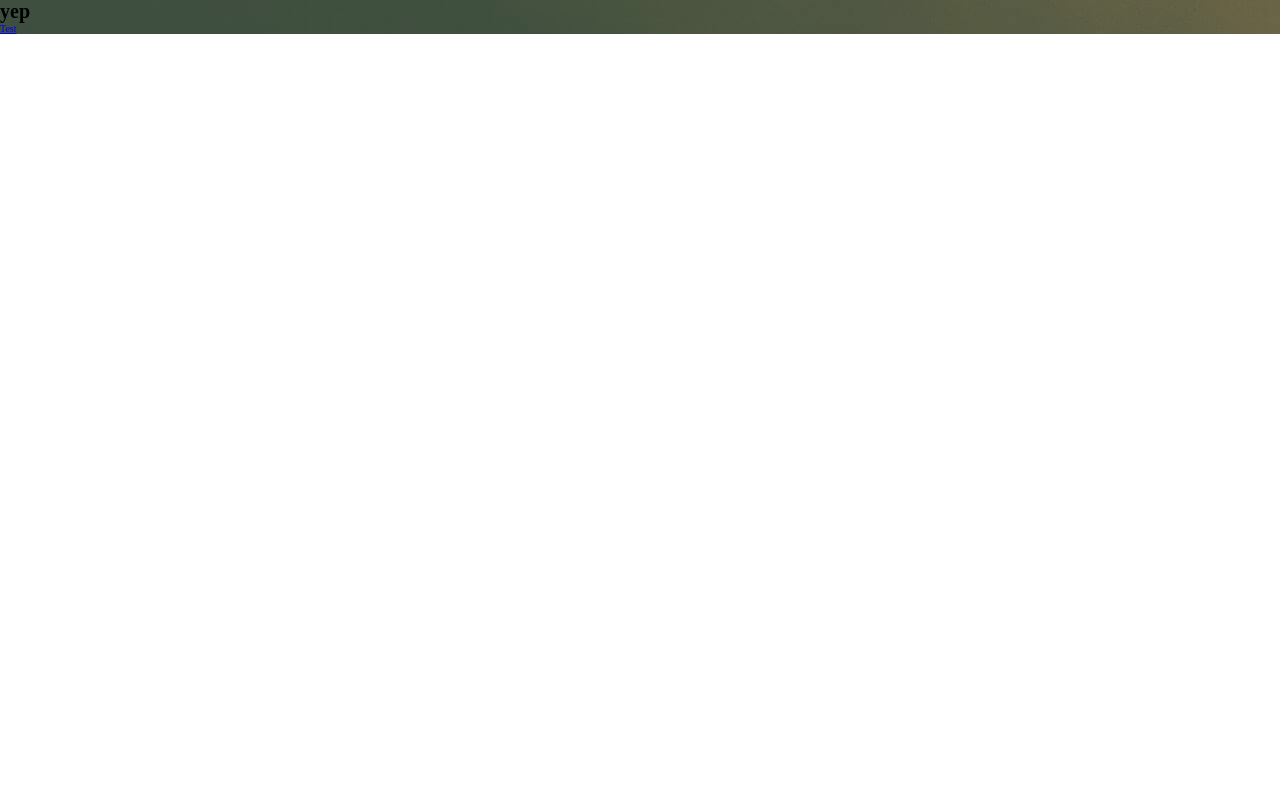
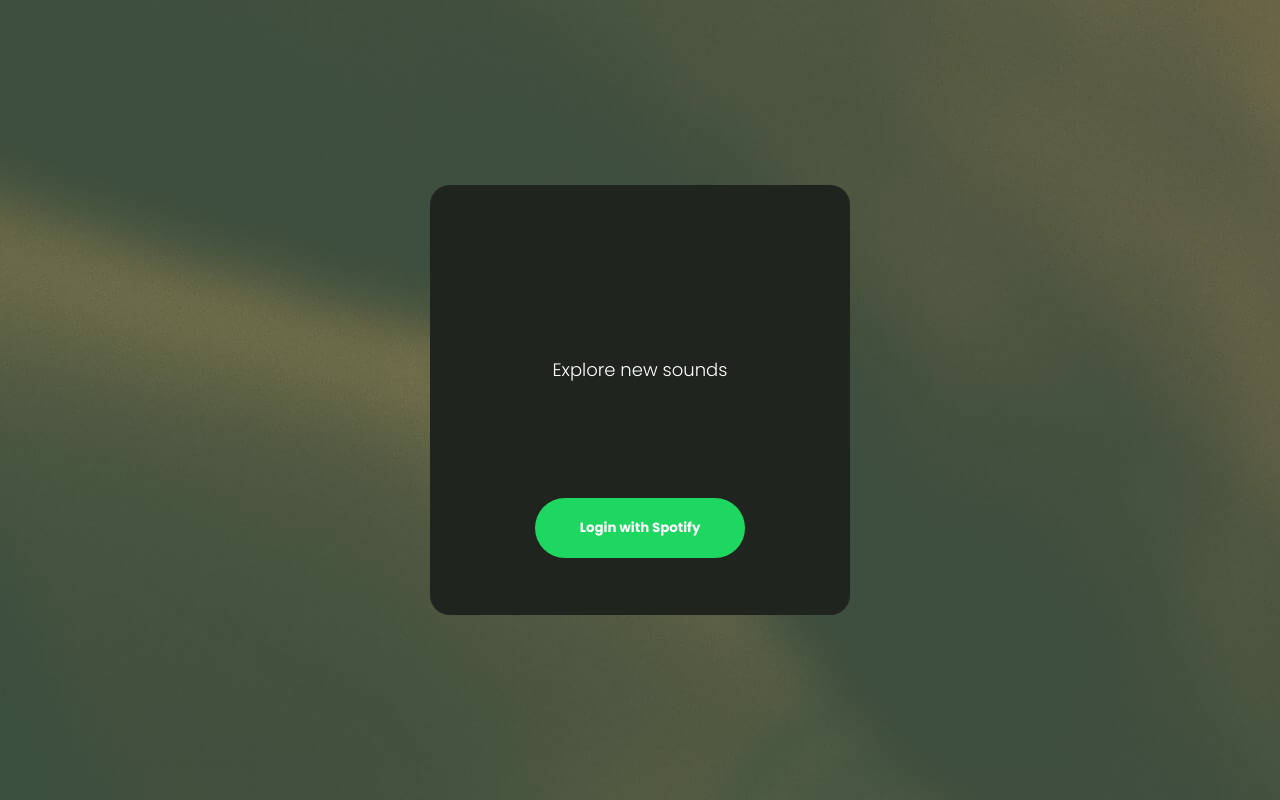
Before and after one commit to RichardVerbraak/Explorify, a React app in the folder frontend/: page / in a window 1280 px wide. Built offline with nearby package versions, Linux system fonts and the light colour scheme.

Commit message:
Added some basic styles to the login page

```diff
--- a/frontend/package.json
+++ b/frontend/package.json
@@ -4,7 +4,7 @@
 	"description": "",
 	"main": "index.js",
 	"scripts": {
-		"start": "webpack-dev-server",
+		"dev": "webpack-dev-server",
 		"build": "webpack --mode=development",
 		"test": "echo \"Error: no test specified\" && exit 1"
 	},
--- a/frontend/src/App.js
+++ b/frontend/src/App.js
@@ -2,9 +2,9 @@ import React from 'react'
 import { BrowserRouter, Routes, Route } from 'react-router-dom'
 import Test from './components/Test'
 
-import LoginScreen from './screens/LoginScreen'
+import LoginScreen from './pages/LoginPage'
 
-// Add routes here
+// TODO: Make Private Route or use Redirect if user isn't authenticated
 
 const App = () => {
 	return (
--- /dev/null
+++ b/frontend/src/pages/LoginPage.js
@@ -0,0 +1,16 @@
+import React from 'react'
+import { Link } from 'react-router-dom'
+
+const Loginpage = () => {
+	return (
+		<div className='login'>
+			<div className='login__box'>
+				<img src='' alt='' className='spotify-logo' />
+				<p className='login__text'>Explore new sounds</p>
+				<button className='login__btn'>Login with Spotify</button>
+			</div>
+		</div>
+	)
+}
+
+export default Loginpage
--- a/frontend/src/sass/base/_typography.scss
+++ b/frontend/src/sass/base/_typography.scss
@@ -0,0 +1,14 @@
+body {
+	font-family: 'Poppins', sans-serif;
+	font-weight: 400;
+	font-size: 1.8rem;
+	color: #fff;
+}
+
+a {
+	text-decoration: none;
+}
+
+// Not sure which color yet
+::selection {
+}
--- a/frontend/src/sass/main.scss
+++ b/frontend/src/sass/main.scss
@@ -1,5 +1,8 @@
+@import url('https://fonts.googleapis.com/css2?family=Poppins:wght@300;400;700&display=swap');
+
 @import './abstracts/variables';
 
+@import './base/typography';
 @import './base/base';
 
 @import './pages/login';
--- a/frontend/src/sass/pages/_login.scss
+++ b/frontend/src/sass/pages/_login.scss
@@ -1,4 +1,9 @@
 .login {
+	display: flex;
+	justify-content: center;
+	align-items: center;
+	height: 100vh;
+
 	background: linear-gradient(
 			0deg,
 			rgba(62, 111, 79, 0.48),
@@ -7,5 +12,32 @@
 		url('../assets/login-bg.jpg');
 
 	&__box {
+		display: flex;
+		flex-direction: column;
+		justify-content: space-around;
+		align-items: center;
+
+		height: 43rem;
+		width: 42rem;
+		background-color: #1f241e;
+
+		border-radius: 2rem;
+	}
+
+	&__text {
+		font-size: 1.8rem;
+		font-weight: 200;
+		color: white;
+	}
+
+	&__btn {
+		font-family: 'Poppins';
+		font-weight: bold;
+		color: white;
+		background-color: #1ed760;
+		border: none;
+		border-radius: 3rem;
+
+		padding: 2rem 4.5rem;
 	}
 }
--- a/frontend/src/screens/LoginScreen.js
+++ /dev/null
@@ -1,13 +0,0 @@
-import React from 'react'
-import { Link } from 'react-router-dom'
-
-const LoginScreen = () => {
-	return (
-		<div className='login'>
-			<h1>yep</h1>
-			<Link to='/test'>Test</Link>
-		</div>
-	)
-}
-
-export default LoginScreen
```
